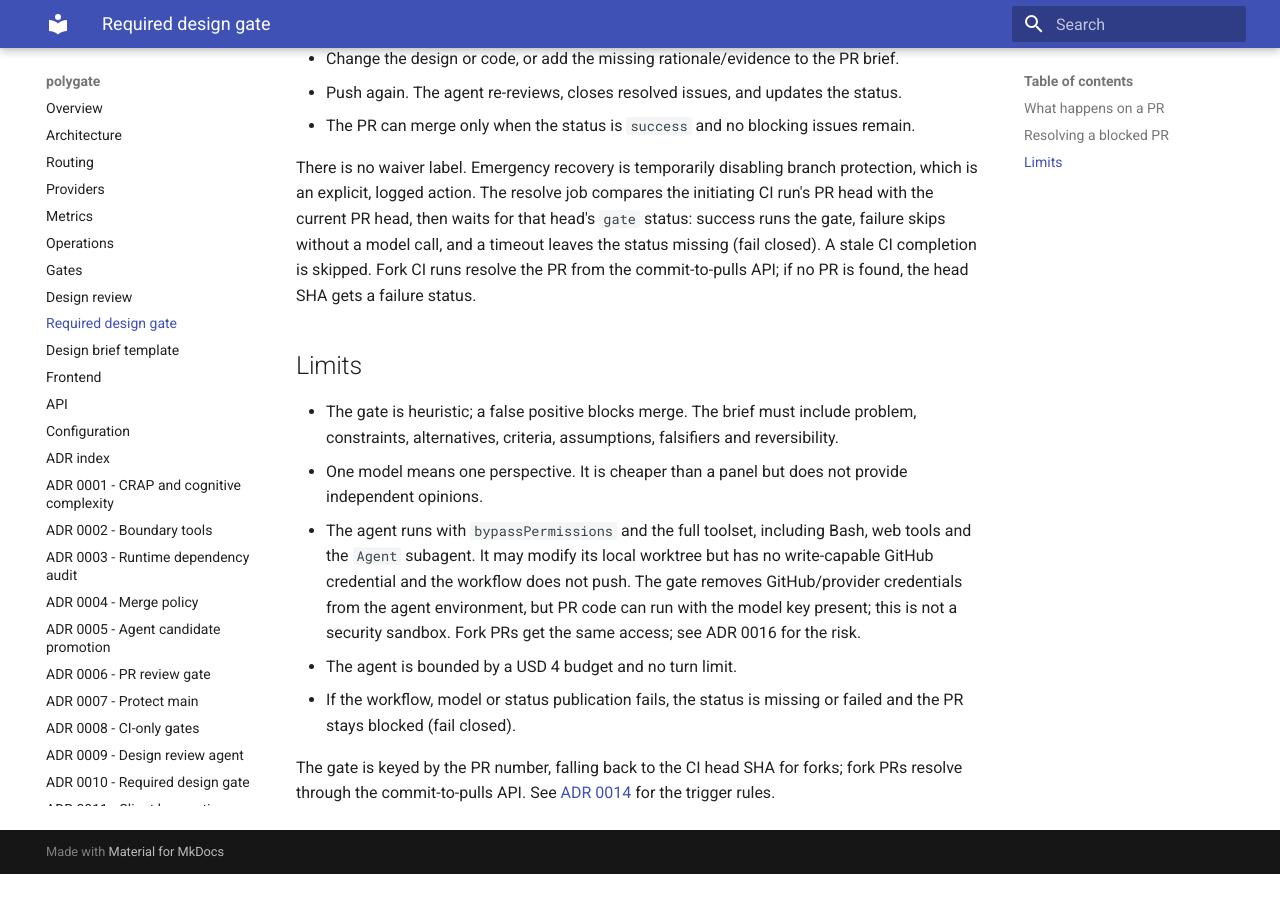
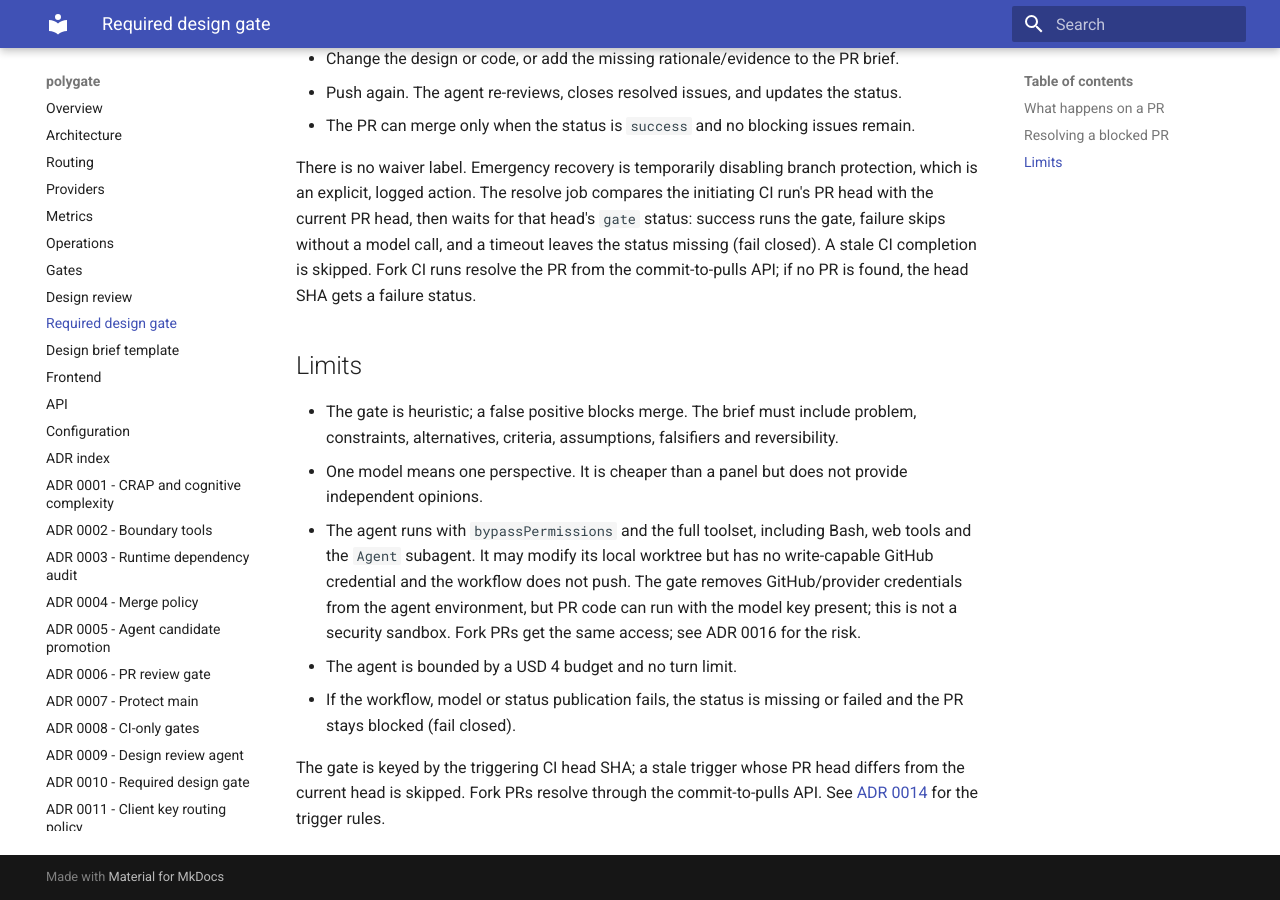
Before and after one commit to Zephyr236/polygate, an MkDocs documentation site: the page built from docs/design-gate.md, in a window 1280 px wide and 900 px high, scrolled down 773 px. Built offline with MkDocs 1.6.1 and Material for MkDocs 9.7.7, drawn with Linux system fonts in a browser that asks for light colours; before the commit the page ends 1647 px from its top, so only the background shows below that.

Commit message:
ci: avoid cancelling a live review from a stale completion
Keep concurrency keyed by the triggering CI head; the resolve step already skips
stale PR heads, so a stale run cannot cancel the current review.

```diff
--- a/docs/design-gate.md
+++ b/docs/design-gate.md
@@ -47,6 +47,6 @@ failure status.
 - If the workflow, model or status publication fails, the status is missing or failed and the PR
   stays blocked (fail closed).
 
-The gate is keyed by the PR number, falling back to the CI head SHA for forks; fork PRs resolve
-through the commit-to-pulls API. See [ADR 0014](adr/0014-ci-first-design-gate.md) for the trigger
-rules.
+The gate is keyed by the triggering CI head SHA; a stale trigger whose PR head differs from the
+current head is skipped. Fork PRs resolve through the commit-to-pulls API. See
+[ADR 0014](adr/0014-ci-first-design-gate.md) for the trigger rules.
```
Also changed, not shown: docs/adr/0014-ci-first-design-gate.md (+2 -2 lines), 1 other file.
